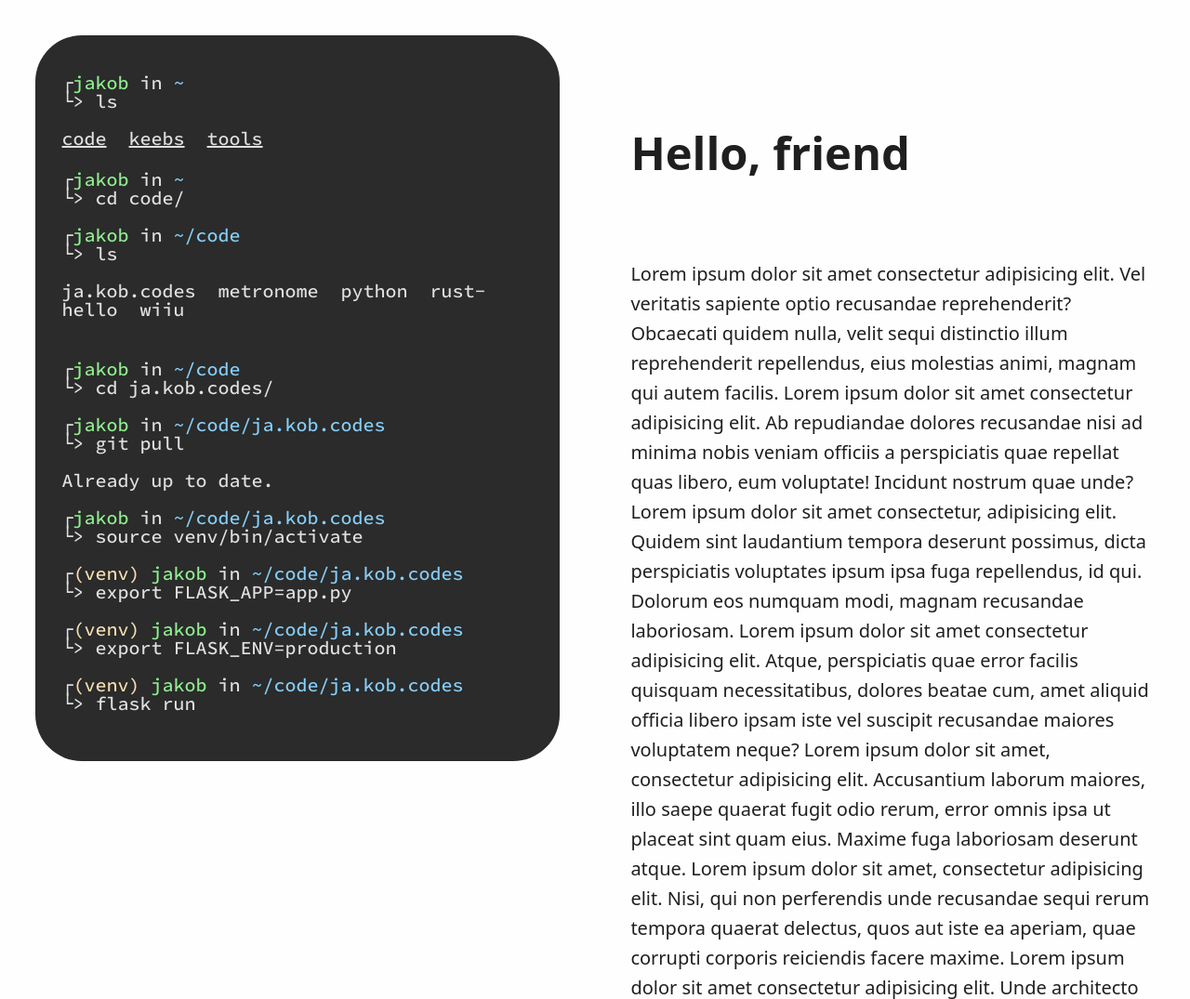
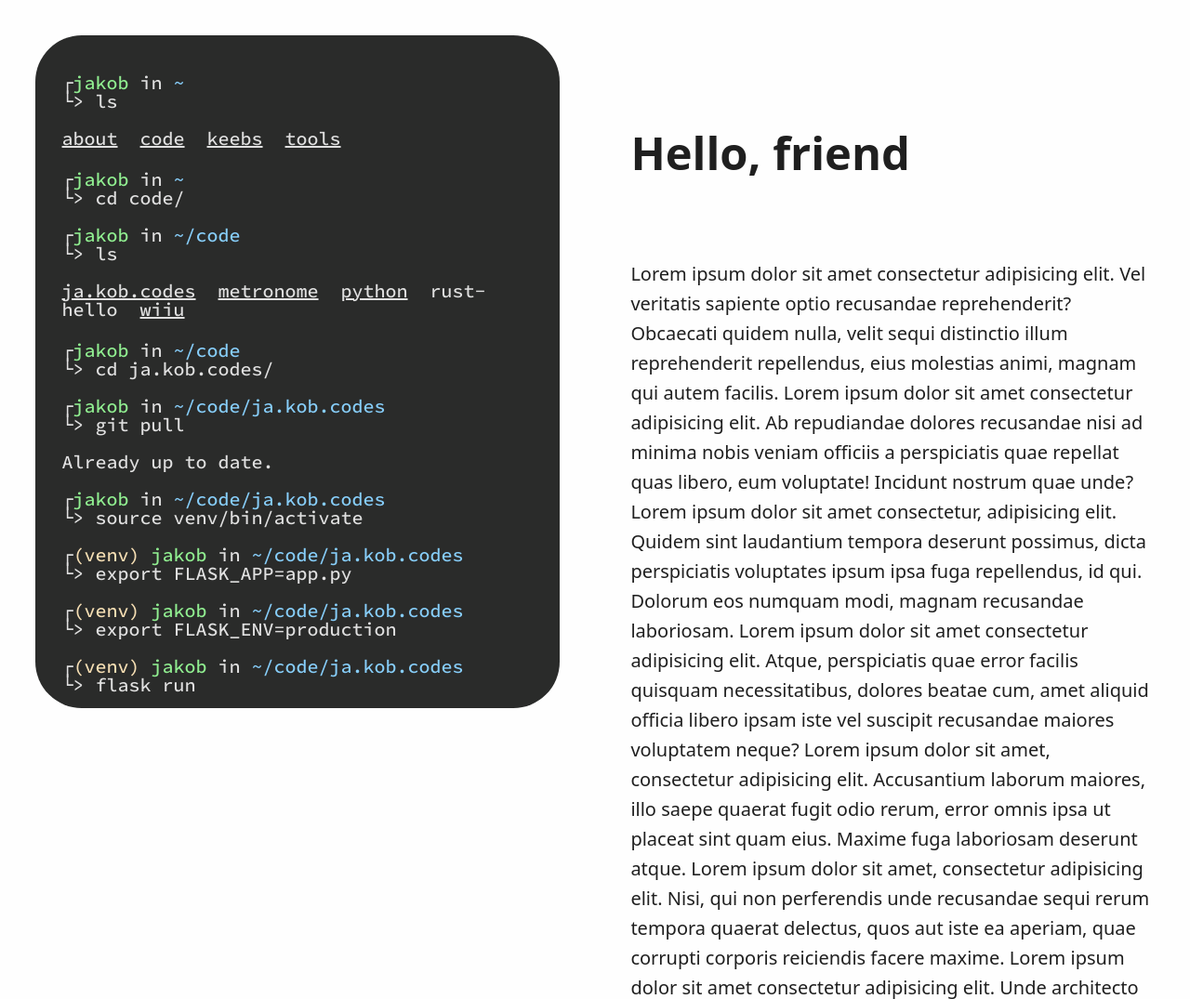
Before and after one commit to jakobkg/ja.kob.codes, a Flask app: template templates/landingpage.html in a window 1280 px wide. Shown: the top 1075 px of the page at 93% size. Run offline with Flask 2, Linux system fonts and the light colour scheme; the template is opened without the code that fills it, so the values that code supplies are empty.

Commit message:
Continued work on left side content, lots of JS

```diff
--- a/static/css/landingpage.css
+++ b/static/css/landingpage.css
@@ -21,8 +21,8 @@ body {
 }
 
 .left-side-content {
+    height: 100%;
     padding: 5%;
-    /*background-image: url("../img/roo.jpg");*/
     background-color: #2A2B2A;
     line-height: 1;
     font-family: 'Source Code Pro', monospace;
@@ -57,9 +57,6 @@ span.venv {
     /*display: flex;*/
     right: 50%;
     height: 100%;
-    /*align-items: center;
-    justify-content: center;
-    text-align: start;*/
 }
 
 .scroll-wrapper {
--- a/static/js/landingpage.js
+++ b/static/js/landingpage.js
@@ -8,10 +8,9 @@ function cdCode() {
     └> ls<br><br>
     <a class="btn ja.kob.codes" onclick="cdThisSite()">ja.kob.codes</a>&nbsp;
     <a class="btn metronome" onclick="cdMetronome()">metronome</a>&nbsp;
-        python&nbsp;
+    <a class="btn python" onclick="cdPython()">python</a>&nbsp;
     rust-hello&nbsp;
-        vlang&nbsp;
-        wiiu<br><br>
+    <a class="btn wiiu" onclick="cdWiiu()">wiiu</a>
   </p>
   <div id="layer2"></div>
   `;
@@ -27,6 +26,7 @@ function cdKeebs() {
     └> ls<br><br>
     This directory is empty.<br><br>
   </p>
+  <div id="layer2"></div>
   `;
   }
 
@@ -38,7 +38,35 @@ function cdTools() {
     └> cd tools/<br><br>
     ┌<span class="username">jakob</span> in <span class="directory">~/tools</span><br>
     └> ls<br><br>
-        This directory is empty.<br><br>
+    <a class="btn bashtheme" onclick="catJakobTheme()">jakob.theme.bash</a>&nbsp;
+    <a class="btn bashthememulti" onclick="catJakobThemeMulti()">jakob-multiline.theme.bash</a>
+  </p>
+  <div id="layer2"></div>
+  `;
+}
+
+function catJakobTheme() {
+  var x = document.getElementById("layer2");
+  x.innerHTML =`
+  <p>
+    ┌<span class="username">jakob</span> in <span class="directory">~/tools</span><br>
+    └> man jakob.theme.bash<br><br>
+
+    My everyday bash theme, for use with bash-it<br>
+    Hosted at <a target="_blank" href="https://gist.github.com/jakobkg/107404df4c29d42f2c62947faa380ae9">gist.github.com</a>
+  </p>
+  `;
+}
+
+function catJakobThemeMulti() {
+  var x = document.getElementById("layer2");
+  x.innerHTML =`
+  <p>
+    ┌<span class="username">jakob</span> in <span class="directory">~/tools</span><br>
+    └> man jakob-multiline.theme.bash<br><br>
+
+    A multi-line version of my bash-it theme, roughly what you see on this page<br>
+    Hosted at <a target="_blank" href="https://gist.github.com/jakobkg/fd275e991e957347ff3722bca7c87c6c">gist.github.com</a>
   </p>
   `;
 }
@@ -78,3 +106,103 @@ function cdMetronome() {
   </p>
   `;
 }
+
+function cdPython() {
+  var x = document.getElementById("layer2");
+  x.innerHTML =`
+  <p>
+    ┌<span class="username">jakob</span> in <span class="directory">~/code</span><br>
+    └> cd python/<br><br>
+    ┌<span class="username">jakob</span> in <span class="directory">~/code/python</span><br>
+    └> ls<br><br>
+    <a class="btn image2OLED" onclick="cdimage2OLED()">image2OLED</a>&nbsp;
+    <a class="btn twitter-json-tools" onclick="cdTwittertools()">twitter-json-tools</a><br>
+  </p>
+  <div id="layer3"></div>
+  `;
+}
+
+function cdimage2OLED() {
+  var x = document.getElementById("layer3");
+    x.innerHTML =`
+    <p>
+      ┌<span class="username">jakob</span> in <span class="directory">~/code/python</span><br>
+      └> cd image2OLED/<br><br>
+      ┌<span class="username">jakob</span> in <span class="directory">~/code/python/image2OLED</span><br>
+      └> ls<br><br>
+      image2OLED.py&nbsp;
+      README.md&nbsp;
+      requirements.txt&nbsp;
+      venv<br><br>
+    </p>
+    `;
+}
+
+function cdTwittertools() {
+  var x = document.getElementById("layer3");
+    x.innerHTML =`
+    <p>
+      ┌<span class="username">jakob</span> in <span class="directory">~/code/python</span><br>
+      └> cd twitter-json-tools/<br><br>
+      ┌<span class="username">jakob</span> in <span class="directory">~/code/python/twitter-json-tools</span><br>
+      └> ls<br><br>
+      json&nbsp;
+      main.py&nbsp;
+      search_functions.py&nbsp;
+      tweet_collectors&nbsp;
+      helper_functions.py&nbsp;
+      LICENSE&nbsp;
+      README.md<br><br>
+    </p>
+    `;
+}
+
+function cdWiiu() {
+  var x = document.getElementById("layer2");
+    x.innerHTML =`
+    <p>
+      ┌<span class="username">jakob</span> in <span class="directory">~/code</span><br>
+      └> cd wiiu/<br><br>
+      ┌<span class="username">jakob</span> in <span class="directory">~/code/wiiu</span><br>
+      └> ls<br><br>
+      <a class="btn libinput" onclick="cdLibinput()">libinput</a>&nbsp;
+      <a class="btn savemii" onclick="cdSavemii()">savemii</a><br>
+    </p>
+    <div id="layer3"></div>
+    `;
+}
+
+function cdLibinput() {
+  var x = document.getElementById("layer3");
+    x.innerHTML =`
+    <p>
+      ┌<span class="username">jakob</span> in <span class="directory">~/code/wiiu</span><br>
+      └> cd libinput/<br><br>
+      ┌<span class="username">jakob</span> in <span class="directory">~/code/wiiu/libinput</span><br>
+      └> ls<br><br>
+      Makefile&nbsp;
+      README.md&nbsp;
+      src&nbsp;
+      TODO.md
+    </p>
+    `;
+}
+
+function cdSavemii() {
+  var x = document.getElementById("layer3");
+    x.innerHTML =`
+    <p>
+      ┌<span class="username">jakob</span> in <span class="directory">~/code/wiiu</span><br>
+      └> cd savemii/<br><br>
+      ┌<span class="username">jakob</span> in <span class="directory">~/code/wiiu/savemii</span><br>
+      └> ls<br><br>
+      libxml2&nbsp;
+      LICENSE&nbsp;
+      Makefile&nbsp;
+      meta&nbsp;
+      README.md&nbsp;
+      src&nbsp;
+      TGAReader_LICENSE
+    </p>
+    `;
+}
--- a/templates/landingpage.html
+++ b/templates/landingpage.html
@@ -16,6 +16,7 @@
           <p>
             ┌<span class="username">jakob</span> in <span class="directory">~</span><br>
             └> ls<br><br>
+            <a class="btn about" onclick="about()">about</a>&nbsp;
             <a class="btn code" onclick="cdCode()">code</a>&nbsp;
             <a class="btn keebs" onclick="cdKeebs()">keebs</a>&nbsp;
             <a class="btn tools" onclick="cdTools()">tools</a><br>
@@ -25,11 +26,11 @@
                 └> cd code/<br><br>
                 ┌<span class="username">jakob</span> in <span class="directory">~/code</span><br>
                 └> ls<br><br>
-                ja.kob.codes&nbsp;
-                metronome&nbsp;
-                python&nbsp;
+                <a class="btn ja.kob.codes" onclick="cdThisSite()">ja.kob.codes</a>&nbsp;
+                <a class="btn metronome" onclick="cdMetronome()">metronome</a>&nbsp;
+                <a class="btn python" onclick="cdPython()">python</a>&nbsp;
                 rust-hello&nbsp;
-                wiiu<br><br>
+                <a class="btn wiiu" onclick="cdWiiu()">wiiu</a>
                 <div id="layer2">
                   <p>
                     ┌<span class="username">jakob</span> in <span class="directory">~/code</span><br>
@@ -58,17 +59,11 @@
         </p>
         <p>
           Lorem ipsum dolor sit amet consectetur adipisicing elit. Vel veritatis sapiente optio recusandae reprehenderit? Obcaecati quidem nulla, velit sequi distinctio illum reprehenderit repellendus, eius molestias animi, magnam qui autem facilis.
-
           Lorem ipsum dolor sit amet consectetur adipisicing elit. Ab repudiandae dolores recusandae nisi ad minima nobis veniam officiis a perspiciatis quae repellat quas libero, eum voluptate! Incidunt nostrum quae unde?
-
           Lorem ipsum dolor sit amet consectetur, adipisicing elit. Quidem sint laudantium tempora deserunt possimus, dicta perspiciatis voluptates ipsum ipsa fuga repellendus, id qui. Dolorum eos numquam modi, magnam recusandae laboriosam.
-
           Lorem ipsum dolor sit amet consectetur adipisicing elit. Atque, perspiciatis quae error facilis quisquam necessitatibus, dolores beatae cum, amet aliquid officia libero ipsam iste vel suscipit recusandae maiores voluptatem neque?
-
           Lorem ipsum dolor sit amet, consectetur adipisicing elit. Accusantium laborum maiores, illo saepe quaerat fugit odio rerum, error omnis ipsa ut placeat sint quam eius. Maxime fuga laboriosam deserunt atque.
-
           Lorem ipsum dolor sit amet, consectetur adipisicing elit. Nisi, qui non perferendis unde recusandae sequi rerum tempora quaerat delectus, quos aut iste ea aperiam, quae corrupti corporis reiciendis facere maxime.
-
           Lorem ipsum dolor sit amet consectetur adipisicing elit. Unde architecto nam voluptas aliquam non, nostrum labore rerum itaque ea quas corporis commodi sunt. Temporibus incidunt velit quibusdam quam harum modi.
         </p>
       </div>
```
Lines whose indentation alone changed are shown as unchanged.
